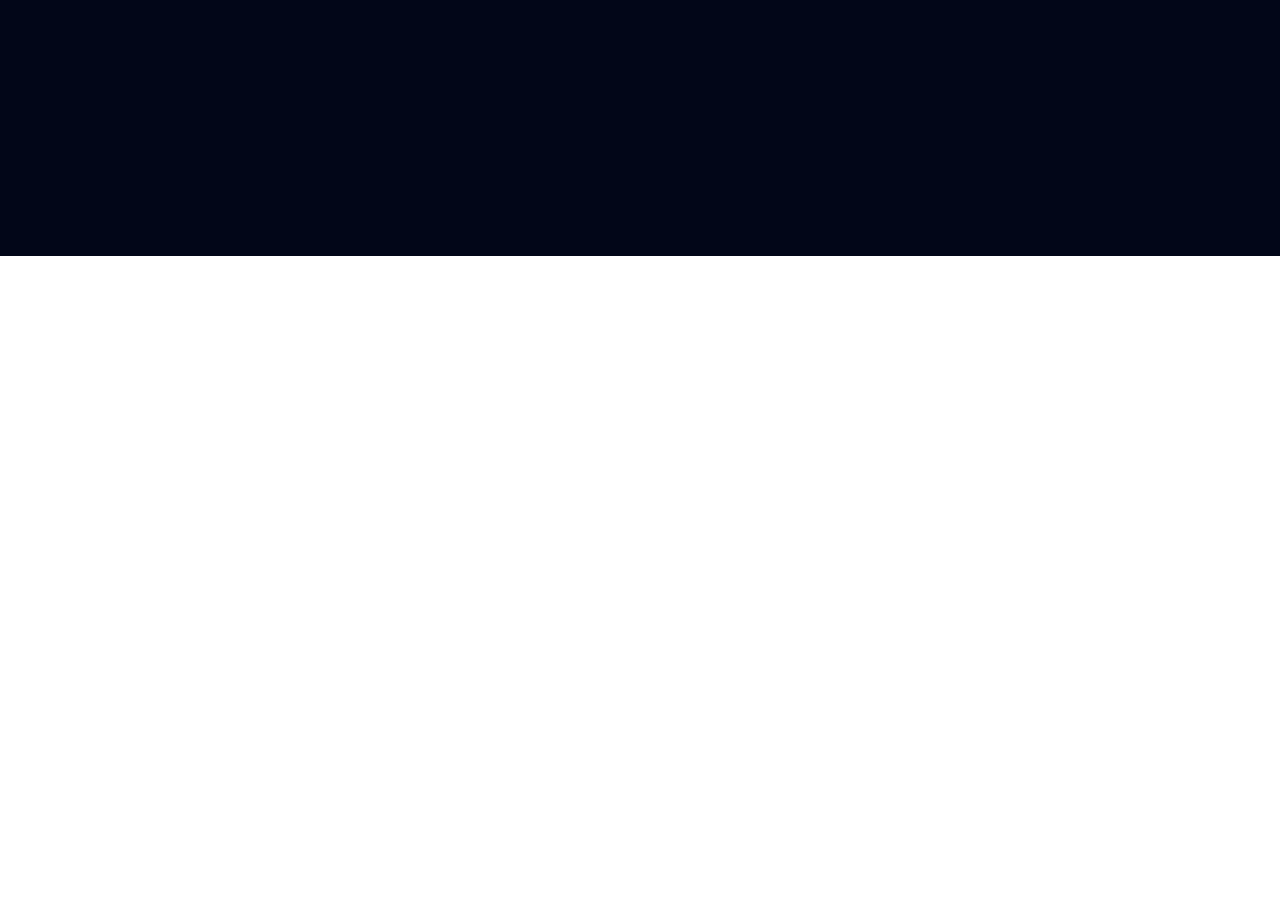
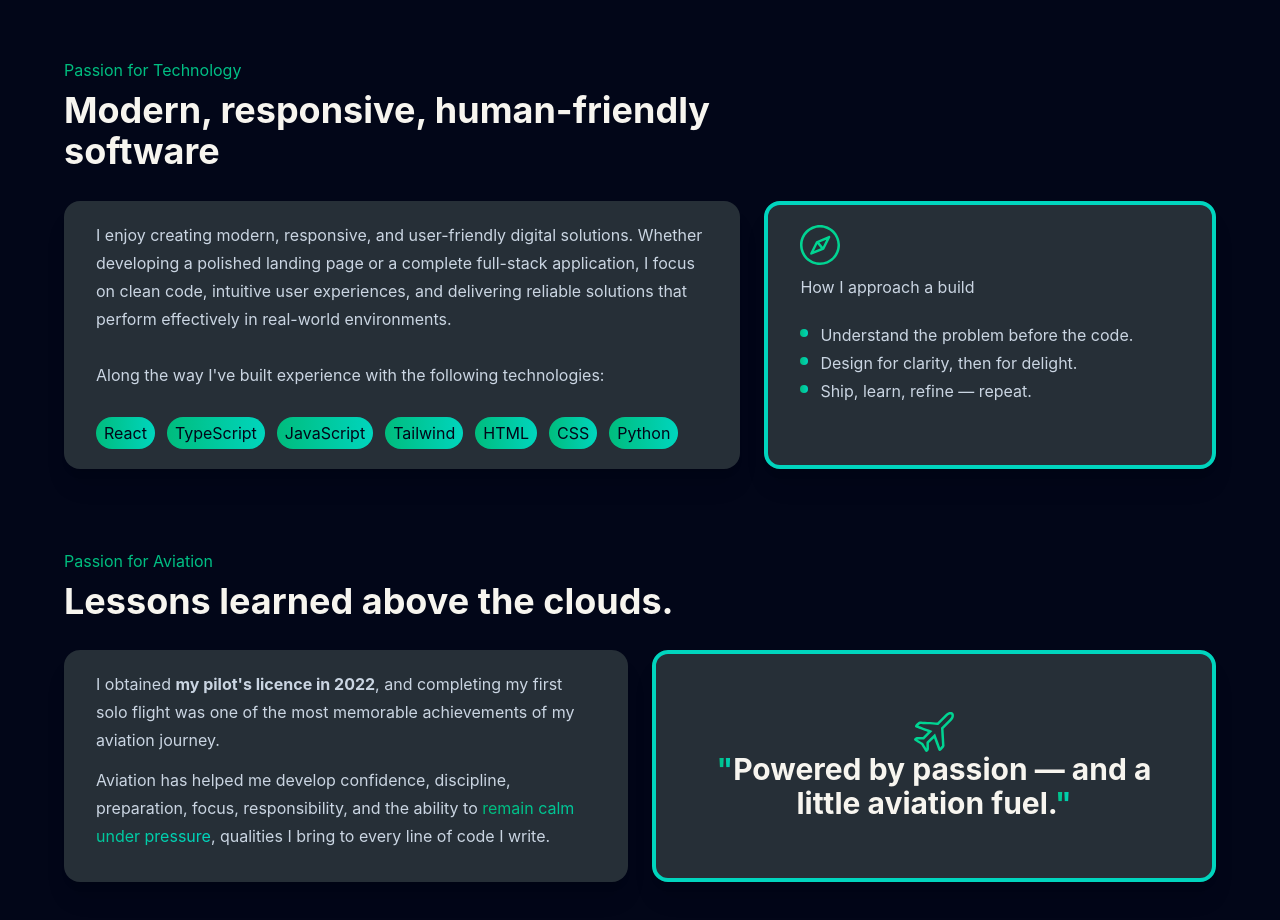
Before and after one commit to Rianco-create/virtual-cv-portfolio, a React (Vite) app: page /about in a window 1280 px wide. Shown: the part 620-1540 px from the top of the page. Before the commit the page ends 876 px from the top, so only its background shows below. Built offline with nearby package versions, Linux system fonts and the light colour scheme.

Commit message:
about Tech section
created the tech section component and styling is also complete and responsive

```diff
--- /dev/null
+++ b/src/components/pageComponents/about/aviationSection.tsx
@@ -0,0 +1,41 @@
+import { SlPlane } from "react-icons/sl";
+
+export default function AviationSection() {
+  return (
+      <main className="flex flex-col justify-items gap-2">
+        <p className="bg-gradient-to-r from-emerald-500 to-teal-400 bg-clip-text text-transparent">Passion for Aviation</p>
+        <h1 className="text-[#F7F5EF] text-4xl font-bold leading-[1.15]">
+            Lessons learned above the clouds.
+        </h1>
+
+         <div className=" flex flex-col lg:flex-row gap-6 py-5">
+             <div className="bg-[#262F37] w-full lg:w-1/2 px-5 py-5 sm:px-8 rounded-2xl shadow-xl">
+
+                <p className="text-slate-300 text-sm leading-6 sm:text-base sm:leading-7 ">
+                    I obtained <span className="font-bold">my pilot's licence in 2022</span>, and completing
+                    my first solo flight was one of the most memorable
+                    achievements of my aviation journey.
+                </p>
+
+                <p className="text-slate-300 text-sm leading-6 sm:text-base sm:leading-7  py-3">
+                    Aviation has helped me develop confidence, discipline,
+                    preparation, focus, responsibility, and the ability to <span className="bg-gradient-to-r from-emerald-500 to-teal-400 bg-clip-text text-transparent">remain calm
+                    under pressure</span>, qualities I bring to every line of code I write.
+                </p>
+
+             </div>
+
+            <div className="flex w-full flex-col items-center justify-center rounded-2xl border-4 border-teal-400 bg-[#262F37] px-5 py-5 text-center shadow-xl sm:px-8 lg:w-1/2">
+                <SlPlane className="h-10 w-10 text-emerald-400"/>
+
+                <p className="text-3xl font-bold leading-[1.15] text-[#F7F5EF] "><span className="bg-gradient-to-r from-emerald-500 to-teal-400 bg-clip-text text-transparent">"</span>Powered by passion — and a
+                   little aviation fuel.<span className="bg-gradient-to-r from-emerald-500 to-teal-400 bg-clip-text text-transparent">"</span></p>
+
+            </div>
+
+        </div>
+
+
+      </main>
+  );
+}
--- /dev/null
+++ b/src/components/pageComponents/about/techSection.tsx
@@ -0,0 +1,80 @@
+import { SlCompass } from "react-icons/sl";
+
+export default function TechS() {
+
+    const techStack =[
+        "React",
+        "TypeScript",
+        "JavaScript",
+        "Tailwind",
+        "HTML",
+        "CSS",
+        "Python",
+    ];
+  return (
+      <main className="flex flex-col justify-items gap-2">
+        <p className="bg-gradient-to-r from-emerald-500 to-teal-400 bg-clip-text text-transparent">Passion for Technology</p>
+        <h1 className="text-[#F7F5EF] text-4xl font-bold leading-[1.15]">
+            Modern, responsive, human-friendly
+            <br className="hidden sm:block"/>
+            <span> software</span>
+        </h1>
+
+        <div className=" flex flex-col lg:flex-row gap-6 py-5">
+            <div className="bg-[#262F37] w-full lg:w-3/5 px-5 py-5 sm:px-8 rounded-2xl shadow-xl">
+                 <p className="text-slate-300 text-sm leading-6 sm:text-base sm:leading-7 flex">
+                    I enjoy creating modern, responsive, and user-friendly digital solutions.
+                    Whether developing a polished landing page or a complete full-stack application, I focus on
+                    clean code, intuitive user experiences, and delivering reliable solutions that perform
+                    effectively in real-world environments.
+                </p>
+
+                <p className="py-7 text-slate-300 text-sm leading-6 sm:text-base sm:leading-7 ">
+                    Along the way I've built experience with the following technologies:
+                </p>
+
+                <div className="flex flex-wrap gap-3">
+                    {techStack.map((techStacks) =>(
+                        <span
+                          key={techStacks}
+                          className="rounded-2xl bg-gradient-to-r from-emerald-500 to-teal-400 px-2 py-1 text-slate-950"
+                        >
+                            {techStacks}
+                        </span>
+                    ))}
+
+                </div>
+            </div>
+
+            <div className="bg-[#262F37] w-full lg:w-2/5 px-5 py-5 sm:px-8 rounded-2xl shadow-xl border-4 border-teal-400" >
+
+                <SlCompass className="h-10 w-10 text-emerald-400"/>
+                 <p className="text-slate-300 text-sm leading-6 sm:text-base sm:leading-7 py-2">
+                        How I approach a build
+                 </p>
+
+                 <ul className="list-disc py-3 text-slate-300 text-sm leading-6 sm:text-base sm:leading-7 ">
+                      <li className="flex items-start gap-3">
+                        <span className="mt-2 h-2 w-2 shrink-0 rounded-full bg-gradient-to-r from-emerald-500 to-teal-400"></span>
+                        <span>Understand the problem before the code.</span>
+                        </li>
+
+                        <li className="flex items-start gap-3">
+                        <span className="mt-2 h-2 w-2  rounded-full bg-gradient-to-r from-emerald-500 to-teal-400"></span>
+                        <span>Design for clarity, then for delight.</span>
+                        </li>
+
+                         <li className="flex items-start gap-3">
+                        <span className="mt-2 h-2 w-2 shrink-0 rounded-full bg-gradient-to-r from-emerald-500 to-teal-400"></span>
+                        <span>Ship, learn, refine — repeat.</span>
+                        </li>
+
+                 </ul>
+
+
+            </div>
+
+        </div>
+      </main>
+  );
+}
--- a/src/pages/about.tsx
+++ b/src/pages/about.tsx
@@ -1,12 +1,32 @@
+import AviationSection from "../components/pageComponents/about/aviationSection";
 import Intro from "../components/pageComponents/about/intro";
+import TechS from "../components/pageComponents/about/techSection";
 
 export default function About() {
   return (
       <main className="min-h-screen bg-slate-950">
-        <section className="lg:px-2 px-6 flex flex-col justify-center items-center">
-              <Intro />
+
+      {/* Intro */}
+        <section className="px-5 sm:px-8 lg:px-16">
+          <div className="mx-auto w-full max-w-6xl">
+            <Intro />
+          </div>
+
         </section>
 
+        {/* tech stack */}
+        <section className="px-5 sm:px-8 lg:px-16">
+          <div className="mx-auto w-full max-w-6xl">
+            <TechS />
+          </div>
+        </section>
+
+        {/* aviation */}
+        <section className="px-5 py-15 sm:px-8 lg:px-16">
+          <div className="mx-auto w-full max-w-6xl">
+            <AviationSection />
+          </div>
+        </section>
 
       </main>
   );
```
